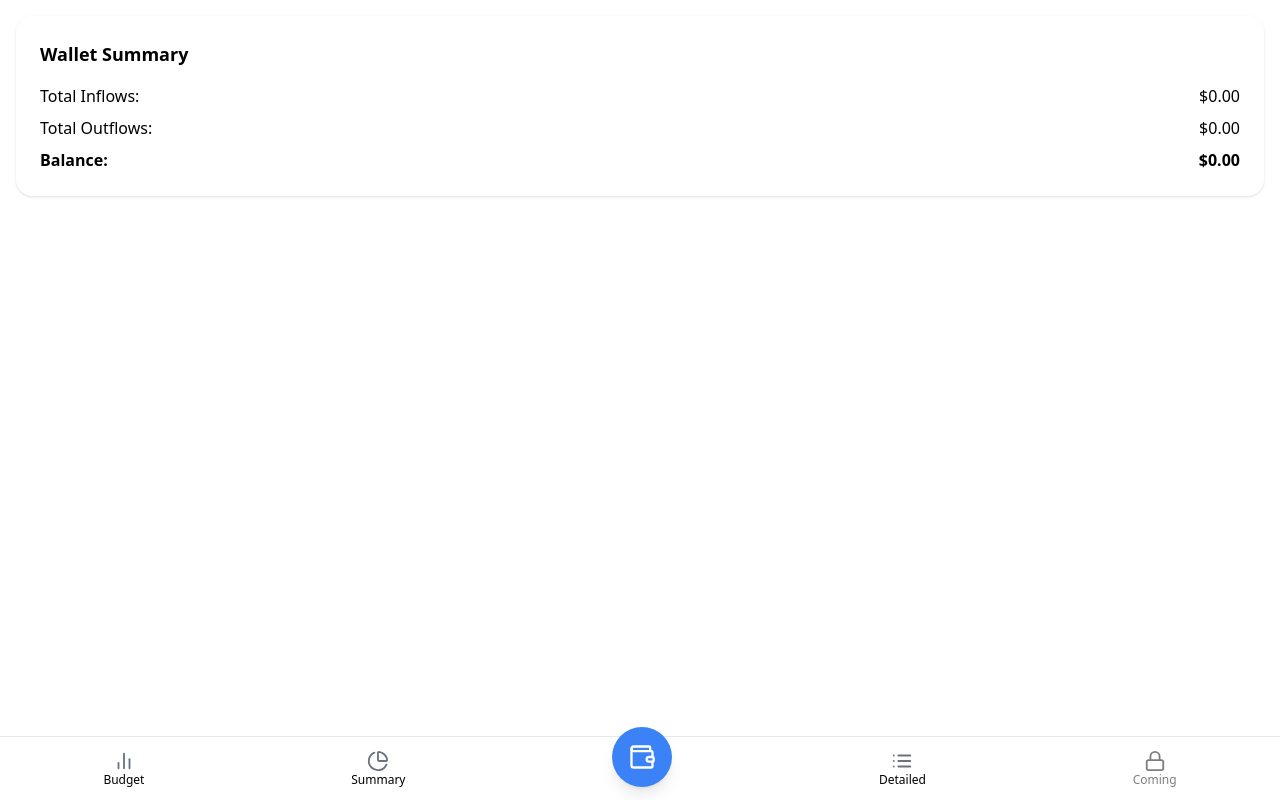
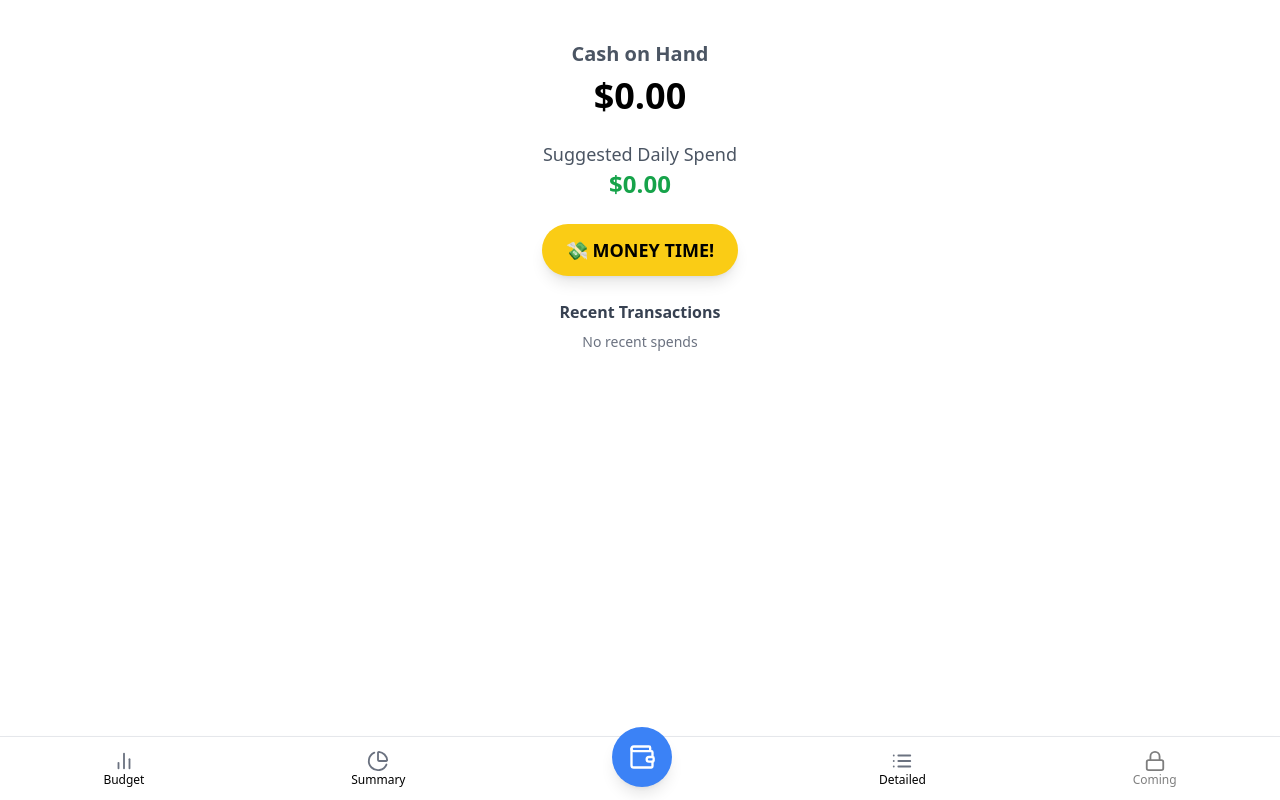
Before and after one commit to crampdg/expense-tracker, a React (Create React App) app: page / in a window 1280 px wide. Built offline with nearby package versions, Linux system fonts and the light colour scheme.

Commit message:
Fix WalletTab with MoneyTimeModal import and daily spend history

```diff
--- a/src/components/WalletTab.jsx
+++ b/src/components/WalletTab.jsx
@@ -1,43 +1,99 @@
-import { useMemo } from "react"
+import React, { useState, useMemo } from "react";
+import MoneyTimeModal from "./modals/MoneyTimeModal";
 
-export default function WalletTab({ transactions }) {
-  // Default to [] if transactions is missing
-  const txns = transactions || []
+export default function WalletTab({ budget, transactions, onAddTransaction }) {
+  const [showMoneyTime, setShowMoneyTime] = useState(false);
 
-  // Compute total inflows, outflows, and balance
-  const { inflows, outflows, balance } = useMemo(() => {
-    let inflows = 0
-    let outflows = 0
+  // ✅ Calculate cash on hand (inflows - outflows)
+  const cashOnHand = useMemo(() => {
+    if (!budget) return 0;
+    const inflows = budget.inflows || 0;
+    const outflows = transactions.reduce((sum, t) => sum + (t.amount || 0), 0);
+    return inflows - outflows;
+  }, [budget, transactions]);
 
-    txns.forEach((t) => {
-      if (t.amount > 0) inflows += t.amount
-      else outflows += Math.abs(t.amount)
-    })
+  // ✅ Calculate suggested daily spend
+  const suggestedDaily = useMemo(() => {
+    if (!budget || !budget.periodDays) return 0;
 
-    return {
-      inflows,
-      outflows,
-      balance: inflows - outflows,
-    }
-  }, [txns])
+    const inflows = budget.inflows || 0;
+    const outflows = transactions.reduce((sum, t) => sum + (t.amount || 0), 0);
+    const remaining = inflows - outflows;
+    const today = new Date();
+    const end = new Date(budget.periodEnd);
+    const daysLeft = Math.max(
+      1,
+      Math.ceil((end - today) / (1000 * 60 * 60 * 24))
+    );
+
+    return remaining / daysLeft;
+  }, [budget, transactions]);
+
+  // ✅ Show the 3 most recent transactions
+  const recentTransactions = useMemo(() => {
+    return [...transactions]
+      .sort((a, b) => new Date(b.date) - new Date(a.date))
+      .slice(0, 3);
+  }, [transactions]);
 
   return (
-    <div className="card">
-      <h2 className="text-lg font-bold mb-4">Wallet Summary</h2>
-      <div className="space-y-2">
-        <div className="flex justify-between">
-          <span>Total Inflows:</span>
-          <span>${inflows.toFixed(2)}</span>
-        </div>
-        <div className="flex justify-between">
-          <span>Total Outflows:</span>
-          <span>${outflows.toFixed(2)}</span>
-        </div>
-        <div className="flex justify-between font-bold">
-          <span>Balance:</span>
-          <span>${balance.toFixed(2)}</span>
-        </div>
+    <div className="p-6 flex flex-col items-center space-y-6">
+      {/* Cash on Hand */}
+      <div className="text-center">
+        <h2 className="text-xl font-semibold text-gray-600">Cash on Hand</h2>
+        <p className="text-4xl font-bold mt-2">${cashOnHand.toFixed(2)}</p>
       </div>
+
+      {/* Suggested Daily Spend */}
+      <div className="text-center">
+        <h3 className="text-lg font-medium text-gray-600">
+          Suggested Daily Spend
+        </h3>
+        <p className="text-2xl text-green-600 font-bold">
+          ${suggestedDaily.toFixed(2)}
+        </p>
+      </div>
+
+      {/* Money Time Button */}
+      <button
+        onClick={() => setShowMoneyTime(true)}
+        className="bg-yellow-400 text-black font-bold text-lg px-6 py-3 rounded-full shadow-lg hover:bg-yellow-300 transition"
+      >
+        💸 MONEY TIME!
+      </button>
+
+      {/* Recent Transactions */}
+      <div className="w-full mt-6">
+        <h4 className="text-md font-semibold text-gray-700 mb-2 text-center">
+          Recent Transactions
+        </h4>
+        {recentTransactions.length > 0 ? (
+          <ul className="space-y-2">
+            {recentTransactions.map((t, idx) => (
+              <li
+                key={idx}
+                className="flex justify-between bg-gray-100 rounded-lg p-2 shadow-sm"
+              >
+                <span className="text-sm">{t.category || "Uncategorized"}</span>
+                <span className="text-sm font-medium">
+                  -${(t.amount || 0).toFixed(2)}
+                </span>
+              </li>
+            ))}
+          </ul>
+        ) : (
+          <p className="text-sm text-gray-500 text-center">No recent spends</p>
+        )}
+      </div>
+
+      {/* Modal */}
+      {showMoneyTime && (
+        <MoneyTimeModal
+          budget={budget}
+          onClose={() => setShowMoneyTime(false)}
+          onAddTransaction={onAddTransaction}
+        />
+      )}
     </div>
-  )
+  );
 }
```
